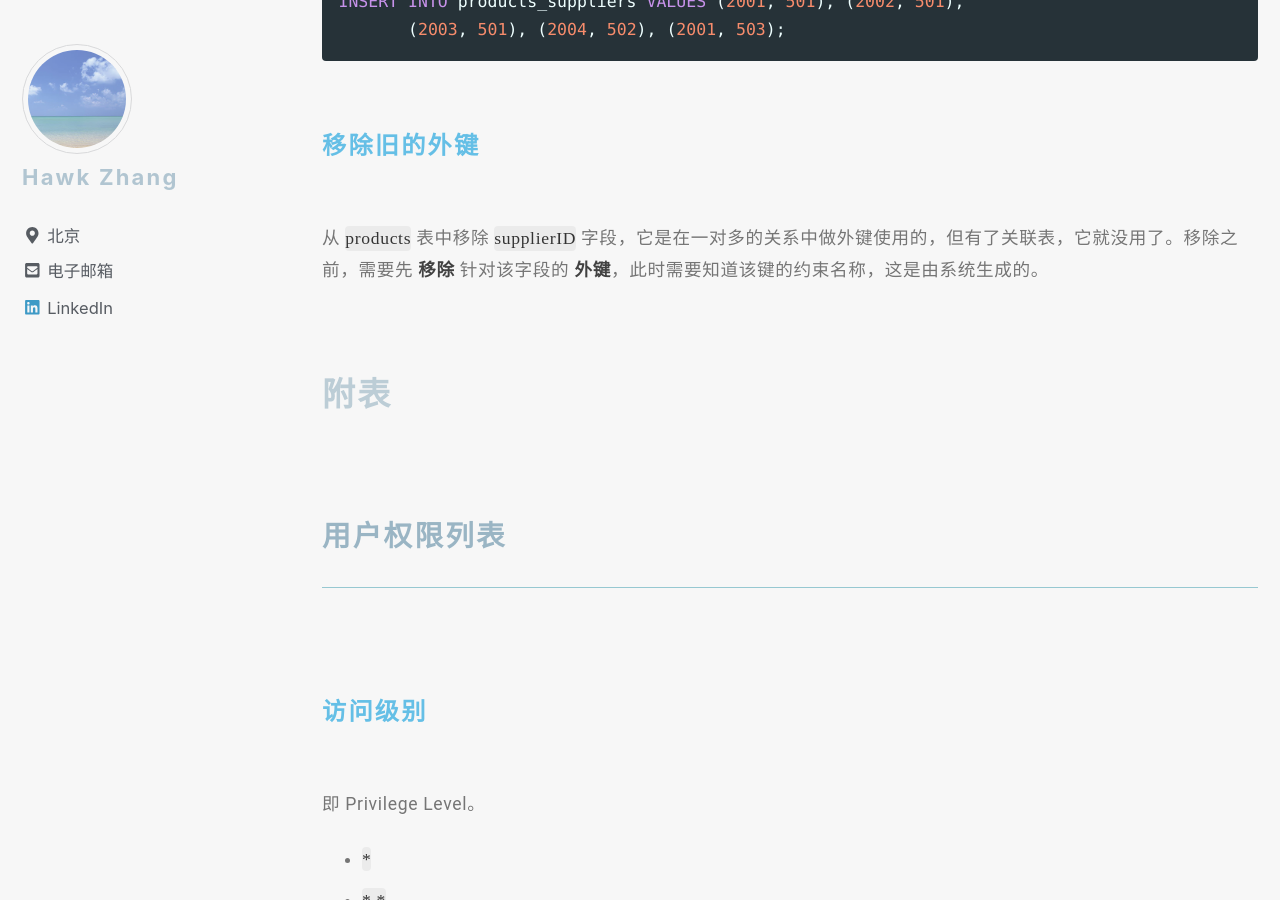
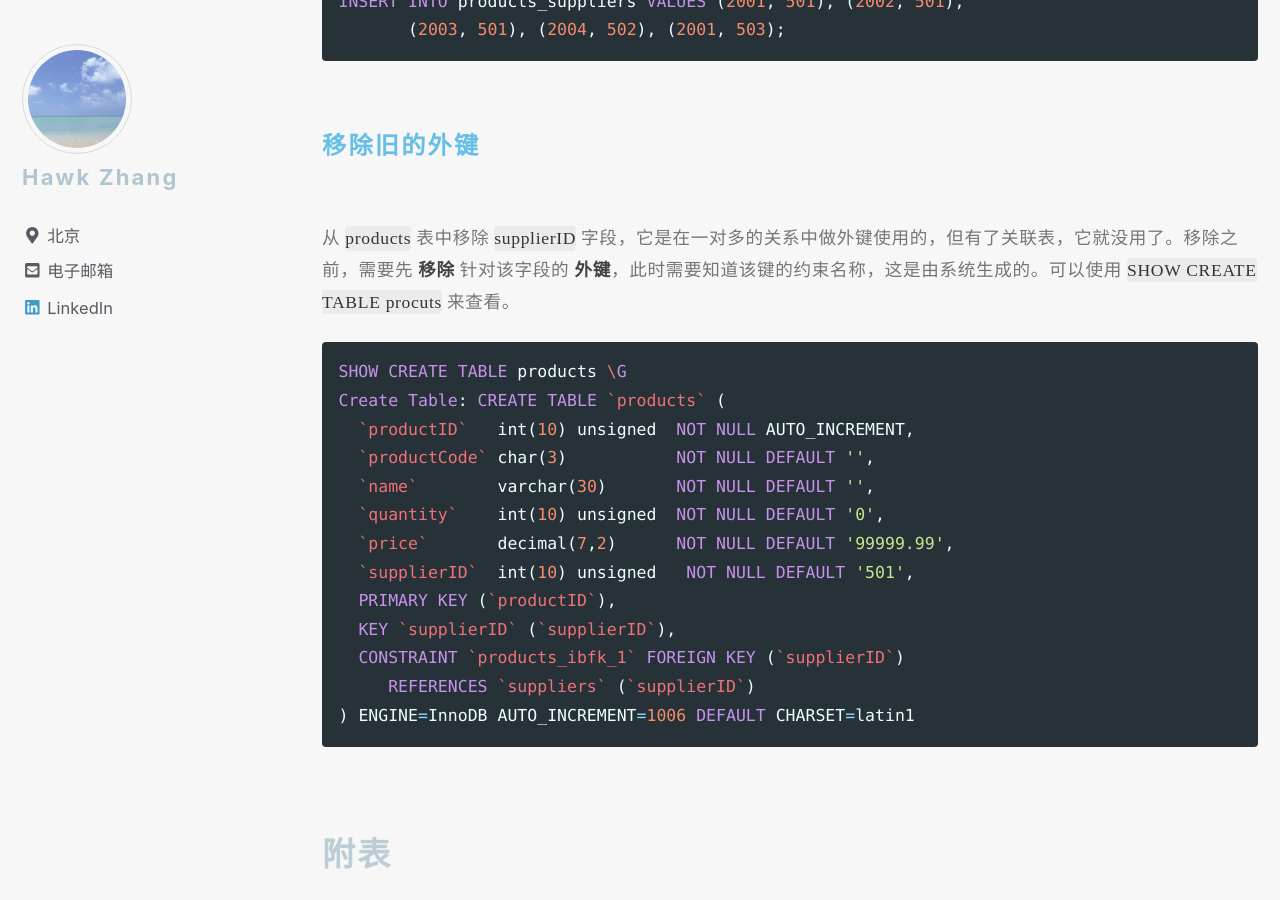
Before and after one commit to narru888/linotes_note, a Jekyll site: the page built from _posts/mysql/2016-04-02-statements.md, in a window 1280 px wide and 900 px high, scrolled down 30610 px. Built offline with Jekyll 4.4.1, drawn with Linux system fonts in a browser that asks for light colours; nearby versions of some CDN libraries; a script that is not in the unit is left out.

Commit message:
update on 2018-10-16 20:50:01 CST

````diff
--- a/_posts/mysql/2016-04-02-statements.md
+++ b/_posts/mysql/2016-04-02-statements.md
@@ -1232,7 +1232,23 @@ INSERT INTO products_suppliers VALUES (2001, 501), (2002, 501),
 
 #### 移除旧的外键
 
-从 `products` 表中移除 `supplierID` 字段，它是在一对多的关系中做外键使用的，但有了关联表，它就没用了。移除之前，需要先 **移除** 针对该字段的 **外键**，此时需要知道该键的约束名称，这是由系统生成的。
+从 `products` 表中移除 `supplierID` 字段，它是在一对多的关系中做外键使用的，但有了关联表，它就没用了。移除之前，需要先 **移除** 针对该字段的 **外键**，此时需要知道该键的约束名称，这是由系统生成的。可以使用 `SHOW CREATE TABLE procuts` 来查看。
+
+```sql
+SHOW CREATE TABLE products \G
+Create Table: CREATE TABLE `products` (
+  `productID`   int(10) unsigned  NOT NULL AUTO_INCREMENT,
+  `productCode` char(3)           NOT NULL DEFAULT '',
+  `name`        varchar(30)       NOT NULL DEFAULT '',
+  `quantity`    int(10) unsigned  NOT NULL DEFAULT '0',
+  `price`       decimal(7,2)      NOT NULL DEFAULT '99999.99',
+  `supplierID`  int(10) unsigned   NOT NULL DEFAULT '501',
+  PRIMARY KEY (`productID`),
+  KEY `supplierID` (`supplierID`),
+  CONSTRAINT `products_ibfk_1` FOREIGN KEY (`supplierID`)
+     REFERENCES `suppliers` (`supplierID`)
+) ENGINE=InnoDB AUTO_INCREMENT=1006 DEFAULT CHARSET=latin1
+```
 
 
 
````
